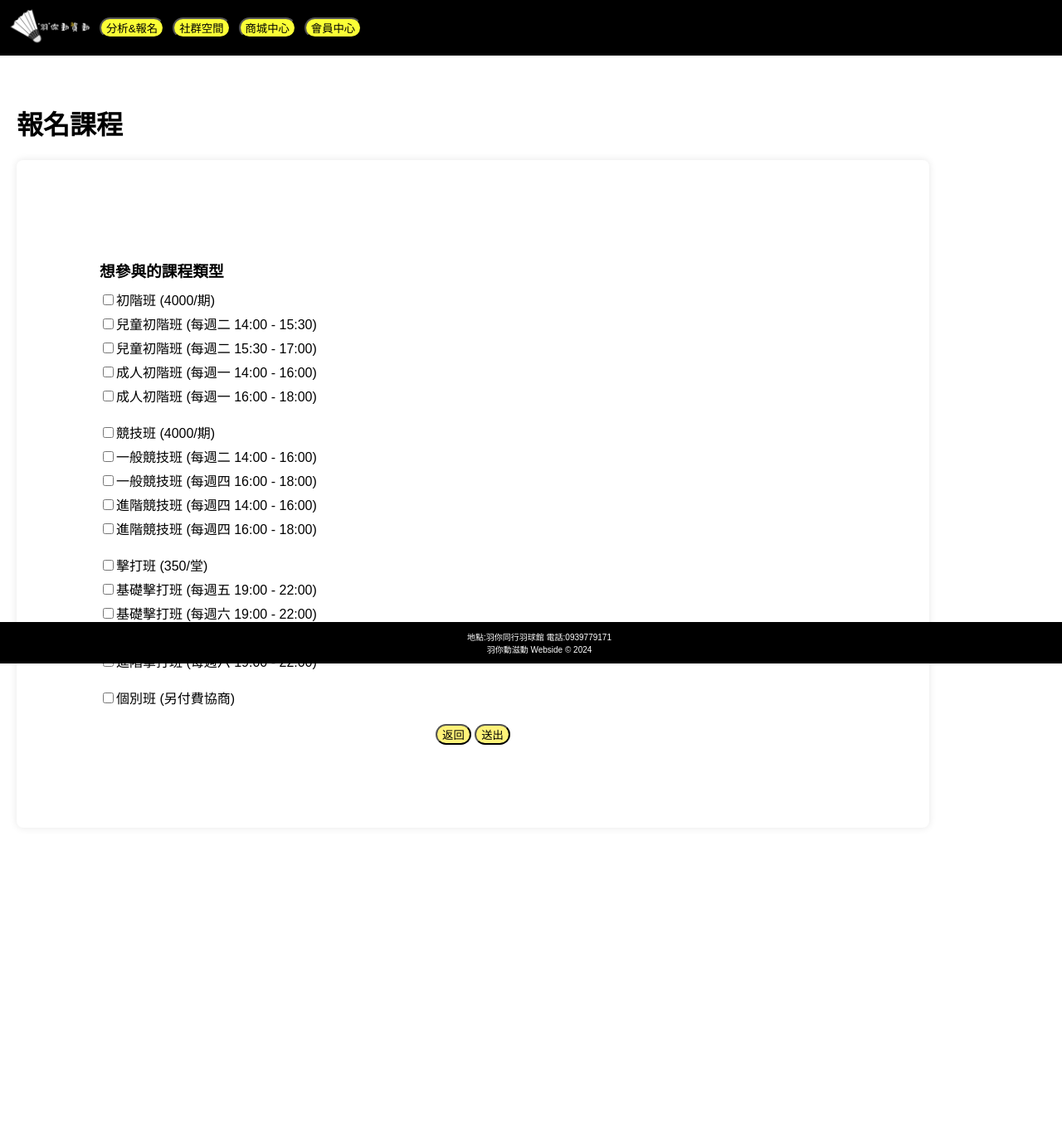
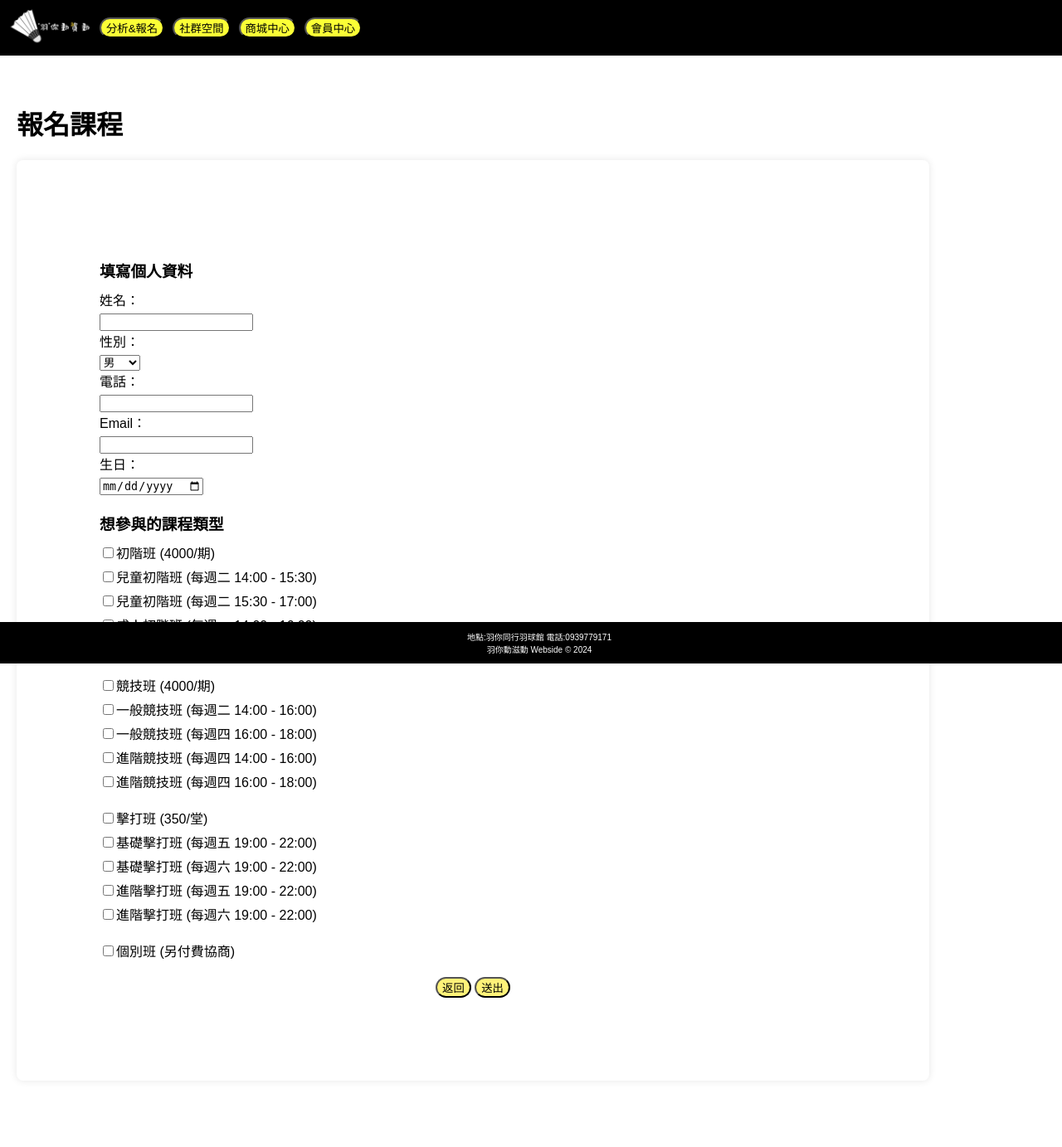
Before and after one commit to badminton113405/Badminton113405, a Django app: page /course_Registration/ in a window 1280 px wide. Shown: the whole page at 83% size. Before the commit the page ends 898 px from the top, so only its background shows below. Run offline with Django 5.2, Linux system fonts and the light colour scheme; some web fonts are replaced.

Commit message:
-新增 報名表單個人資料部分

```diff
--- a/BADMINTON/app/templates/course_Analysis_Registration.html
+++ b/BADMINTON/app/templates/course_Analysis_Registration.html
@@ -9,13 +9,13 @@
 {% block content %}
   <div class="registration-form">
     <fieldset>
-      <p>分析給一段文字</p>
+      <p>還不確定哪個課程最適合你嗎？不知道該選擇哪位教練嗎？點擊這裡，讓我們的分析系統為你推薦最符合需求的課程與教練，幫助你輕鬆找到最佳選擇！</p>
     </fieldset>
 
     <a href="{% url 'course_Analysis' %}"><button class="nav-button">點我分析</button></a>
 
     <fieldset>
-      <p>分析給一段文字</p>
+      <p>想快速報名參加課程嗎? 點擊這裡，使用我們的簡易報名系統，快速完成所有步驟，輕鬆確認你的報名並加入我們的課程吧！</p>
     </fieldset>
 
     <a href="{% url 'course_Registration' %}"><button class="nav-button">點我報名</button></a>
--- a/BADMINTON/app/templates/course_Registration.html
+++ b/BADMINTON/app/templates/course_Registration.html
@@ -7,6 +7,7 @@
 
 {% block content %}
   <style>
+
     .registration-form {
       font-family: 'Zen Kurenaido', sans-serif;
       margin: 0;
@@ -57,6 +58,29 @@
     <h1>報名課程</h1>
     <form method="post">
       {% csrf_token %}
+
+      <!-- 填寫個人資料 -->
+      <div class="section">
+        <h3>填寫個人資料</h3>
+        <label for="name">姓名：</label>
+        <input type="text" name="name" id="name" required>
+
+        <label for="gender">性別：</label>
+        <select name="gender" id="gender" required>
+            <option value="男">男</option>
+            <option value="女">女</option>
+            <option value="其他">其他</option>
+        </select>
+
+        <label for="phone">電話：</label>
+        <input type="tel" name="phone" id="phone" required>
+
+        <label for="email">Email：</label>
+        <input type="email" name="email" id="email" required>
+
+        <label for="birthday">生日：</label>
+        <input type="date" name="birthday" id="birthday" required>
+      </div>
 
       <!-- 想參與的課程類型 -->
       <div class="section">
--- a/BADMINTON/app/urls.py
+++ b/BADMINTON/app/urls.py
@@ -57,4 +57,5 @@ urlpatterns = [
     path('course_Analysis/', views.course_Analysis, name='course_Analysis'),
     path('course_Analysis_Registration/', views.course_Analysis_Registration, name='course_Analysis_Registration'),
     path('recommend/', views.recommend_teacher, name='recommend_teacher'),
+    path('course_result/', views.course_result, name='course_result'),
 ]
--- a/BADMINTON/app/views.py
+++ b/BADMINTON/app/views.py
@@ -1,4 +1,3 @@
-from django.shortcuts import render
 from django.shortcuts import render, redirect, get_object_or_404
 from django.contrib.auth.models import User
 from django.core.mail import send_mail
@@ -9,15 +8,59 @@ from django.contrib.auth.tokens import default_token_generator as token_generato
 from django.contrib.auth import get_user_model
 from django.contrib.auth.forms import SetPasswordForm
 from django.contrib.auth.decorators import login_required
-from .models import DiscussionPost, DiscussionComment,Registration
+from .models import DiscussionPost, DiscussionComment, Registration
 from .forms import DiscussionPostForm, DiscussionCommentForm
 from django.views import View
 from django.http import HttpResponse
 from django.views.decorators.csrf import csrf_protect
 
+# 已有的視圖
 def home(request):
     return render(request, 'home.html')
 
+# 新的 course_result 函數
+@csrf_protect
+def course_result(request):
+    if request.method == 'POST':
+        # 获取提交的数据
+        name = request.POST.get('name')
+        gender = request.POST.get('gender')
+        phone = request.POST.get('phone')
+        email = request.POST.get('email')
+        birthday = request.POST.get('birthday')
+        selected_courses_list = request.POST.getlist('courseType')
+
+        # 计算总费用
+        total_cost = calculate_total_cost(selected_courses_list)
+
+        # 确保数据传递到模板
+        context = {
+            'name': name,
+            'gender': gender,
+            'phone': phone,
+            'email': email,
+            'birthday': birthday,
+            'selected_courses': selected_courses_list,
+            'total_cost': total_cost
+        }
+        return render(request, 'course_result.html', context)
+    return redirect('course_Registration')
+
+
+# 计算课程总费用
+def calculate_total_cost(courses):
+    prices = {
+        '初階班': 4000,
+        '競技班': 4000,
+        '擊打班': 350,
+        '個別班': 0
+    }
+    total = 0
+    for course in courses:
+        total += prices.get(course, 0)
+    return total
+
+# 其他視圖函數
 def beginner(request):
     return render(request, 'beginner.html')
 
@@ -92,11 +135,6 @@ def product08(request):
 
 def course_Analysis_Registration(request):
     return render(request, 'course_Analysis_Registration.html')
-
-'''
-def course_Registration(request):
-    return render(request, 'course_Registration.html')
-'''
 
 def course_Analysis(request):
     return render(request, 'course_Analysis.html')
```
Also changed, not shown: BADMINTON/app/templates/course_result.html (+17 -0 lines).
